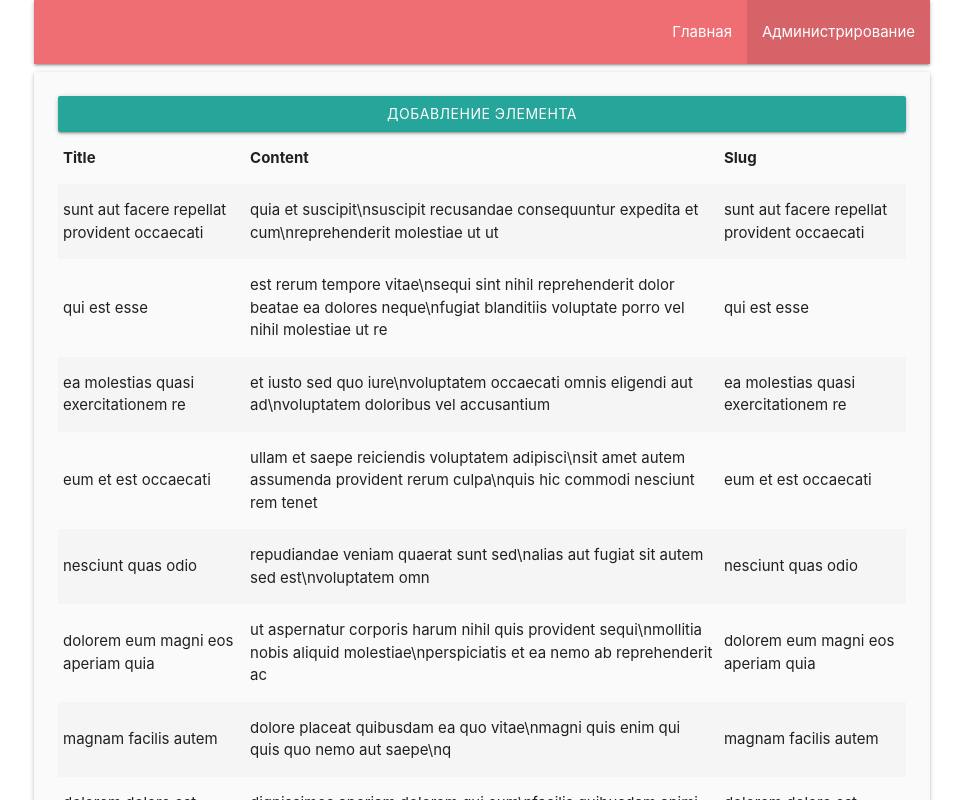
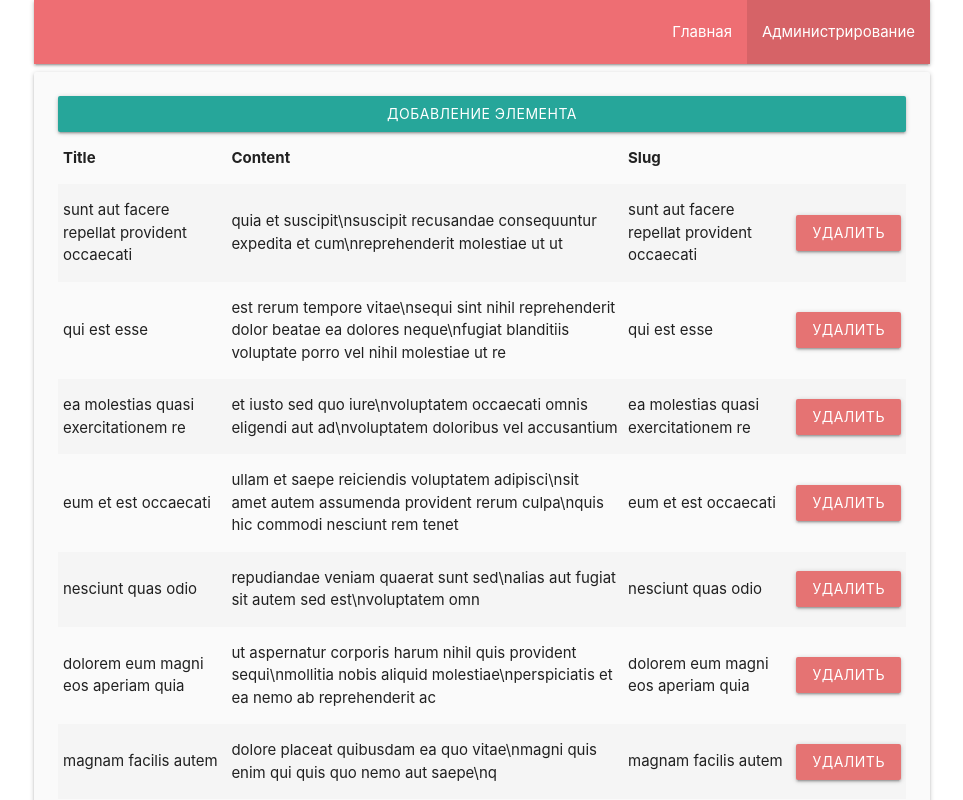
Before and after one commit to Zubogain/shifu-project1, a Vue app: page /admin in a window 1280 px wide. Shown: the top 800 px of the page, without its empty margins (158-1121 px from the left). Built offline with nearby package versions, Linux system fonts and the light colour scheme.

Commit message:
Hard#2 - Refactoring

```diff
--- a/src/components/List.vue
+++ b/src/components/List.vue
@@ -8,6 +8,7 @@
                         <th>Title</th>
                         <th>Content</th>
                         <th>Slug</th>
+                        <th></th>
                     </tr>
                     </thead>
 
@@ -15,14 +16,15 @@
                     <ListItem
                             v-for="item in list"
                             v-bind:item="item"
-                            v-bind:key="item.title"
+                            v-bind:list="list"
+                            v-bind:key="item.id"
                     ></ListItem>
                     </tbody>
                 </table>
             </article>
             <article v-else>
                 <router-view
-                    v-bind:list="list"
+                        v-bind:list="list"
                 ></router-view>
             </article>
         </div>
@@ -47,6 +49,7 @@
         },
         watch: {
             list: function (val) {
+                val.forEach((el, index) => el.id = index);
                 localStorage.setItem('list', JSON.stringify(val));
             }
         }
--- a/src/components/ListItem.vue
+++ b/src/components/ListItem.vue
@@ -3,12 +3,22 @@
         <td>{{ item.title }}</td>
         <td>{{ item.content }}</td>
         <td>{{ item.slug }}</td>
+        <td><button class="btn waves-effect waves-light red lighten-2" type="submit" @click="removeItem">Удалить
+        </button></td>
     </tr>
 </template>
 
 <script>
     export default {
         name: "ListItem",
-        props: ['item']
+        props: ['item', 'list'],
+        methods: {
+            removeItem() {
+                const index = this.list.findIndex(el => el.id === this.item.id);
+                if(index !== -1) {
+                    this.list.splice(index, 1);
+                }
+            }
+        }
     }
 </script>
```
Also changed, not shown: 1 other file (tests, documents, lock files or other folders).
